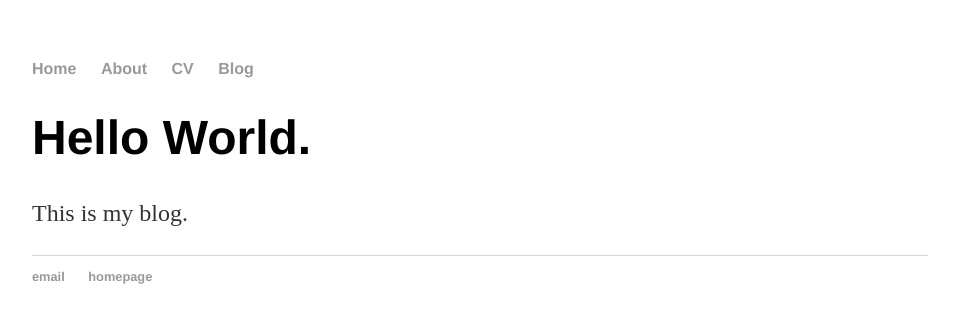
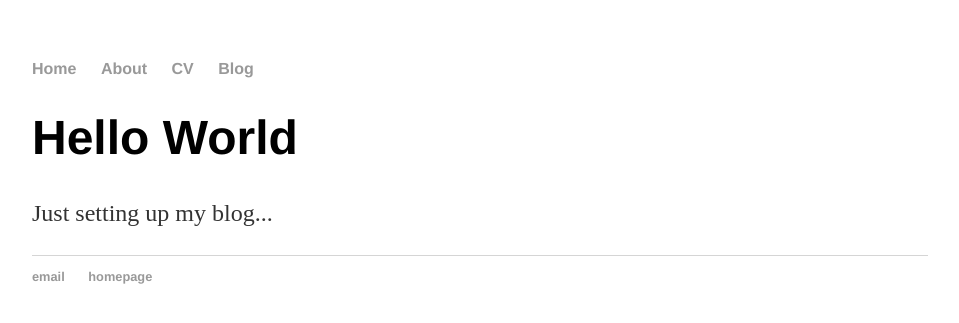
Before and after one commit to nerdyback/nerdyback, a Jekyll site: the page built from index.html, in a window 1280 px wide. Shown: the top 323 px of the page, without its empty margins (160-1119 px from the left). Built offline with Jekyll 4.4.1, drawn with Linux system fonts in a browser that asks for light colours.

Commit message:
Update index.html

```diff
--- a/index.html
+++ b/index.html
@@ -1,30 +1,8 @@
-<!DOCTYPE html>
-<html>
-	<head>
-		<title>Adventures in Curiosity</title>
-		<!-- link to main stylesheet -->
-		<link rel="stylesheet" type="text/css" href="/css/main.css">
-	</head>
-	<body>
-		<nav>
-    		<ul>
-        		<li><a href="/">Home</a></li>
-	        	<li><a href="/about">About</a></li>
-        		<li><a href="/cv">CV</a></li>
-        		<li><a href="/blog">Blog</a></li>
-    		</ul>
-		</nav>
-		<div class="container">
-    		<div class="blurb">
-        		<h1>Hello World.</h1>
-				<p>This is my blog.</p>
-    		</div><!-- /.blurb -->
-		</div><!-- /.container -->
-		<footer>
-    		<ul>
-        		<li><a href="ruchita@adventuresincuriosity.com">email</a></li>
-        		<li><a href="http://adventuresincuriosity.com">homepage</a></a></li>
-			</ul>
-		</footer>
-	</body>
-</html>
+---
+layout: default
+title: Hank Quinlan, Horrible Cop
+---
+<div class="blurb">
+	<h1>Hello World</h1>
+	<p>Just setting up my blog...</p>
+</div><!-- /.blurb -->
```
